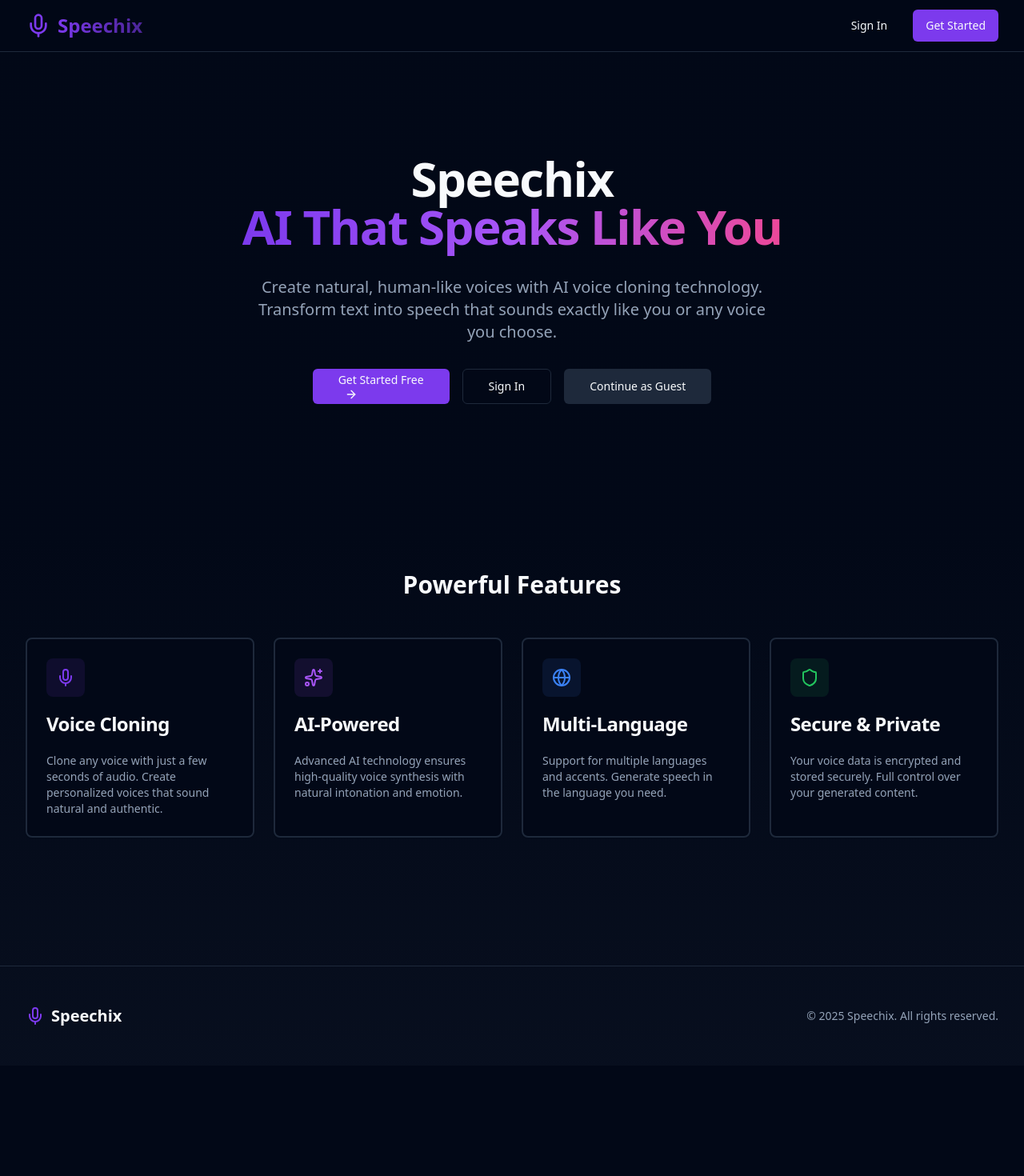
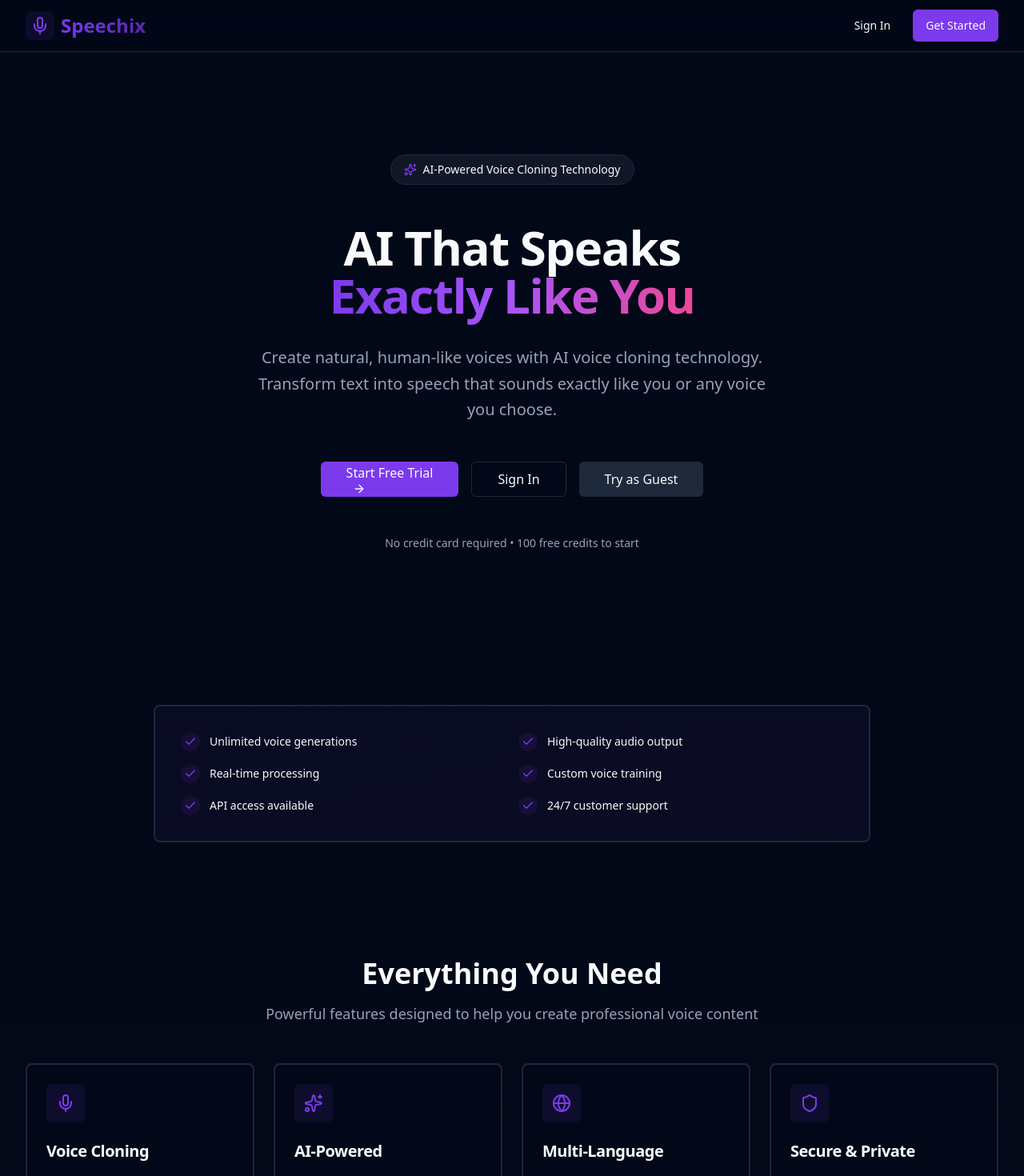
Before and after one commit to mrbuddhu/Speechix, a Next.js app: page / in a window 1280 px wide. Shown: the top 1470 px of the page at 80% size. Before the commit the page ends 1332 px from the top, so only its background shows below. Built offline with nearby package versions, Linux system fonts and the light colour scheme.

Commit message:
Complete professional SaaS UI overhaul with shadcn/ui - all components modernized

```diff
--- a/app/page.tsx
+++ b/app/page.tsx
@@ -2,7 +2,7 @@
 
 import Link from "next/link";
 import { useRouter } from "next/navigation";
-import { Mic, Sparkles, Globe, Shield, ArrowRight } from "lucide-react";
+import { Mic, Sparkles, Globe, Shield, ArrowRight, Check } from "lucide-react";
 import { auth } from "@/lib/auth";
 import { Button } from "@/components/ui/button";
 import { Card, CardContent, CardDescription, CardHeader, CardTitle } from "@/components/ui/card";
@@ -15,19 +15,53 @@
     router.push("/app");
   };
 
+  const features = [
+    {
+      icon: Mic,
+      title: "Voice Cloning",
+      description: "Clone any voice with just a few seconds of audio. Create personalized voices that sound natural and authentic.",
+    },
+    {
+      icon: Sparkles,
+      title: "AI-Powered",
+      description: "Advanced AI technology ensures high-quality voice synthesis with natural intonation and emotion.",
+    },
+    {
+      icon: Globe,
+      title: "Multi-Language",
+      description: "Support for multiple languages and accents. Generate speech in the language you need.",
+    },
+    {
+      icon: Shield,
+      title: "Secure & Private",
+      description: "Your voice data is encrypted and stored securely. Full control over your generated content.",
+    },
+  ];
+
+  const benefits = [
+    "Unlimited voice generations",
+    "High-quality audio output",
+    "Real-time processing",
+    "Custom voice training",
+    "API access available",
+    "24/7 customer support",
+  ];
+
   return (
     <div className="min-h-screen bg-gradient-to-b from-background via-background to-muted/20">
       {/* Header */}
-      <header className="border-b sticky top-0 z-50 bg-background/80 backdrop-blur-sm">
+      <header className="border-b sticky top-0 z-50 bg-background/95 backdrop-blur supports-[backdrop-filter]:bg-background/60">
         <div className="container mx-auto px-4 sm:px-6 lg:px-8">
           <div className="flex justify-between items-center h-16">
             <div className="flex items-center gap-2">
-              <Mic className="w-8 h-8 text-primary" />
-              <span className="text-2xl font-bold bg-gradient-to-r from-primary to-primary/60 bg-clip-text text-transparent">
+              <div className="p-1.5 rounded-lg bg-primary/10">
+                <Mic className="w-6 h-6 text-primary" />
+              </div>
+              <span className="text-2xl font-bold bg-gradient-to-r from-primary to-primary/70 bg-clip-text text-transparent">
                 Speechix
               </span>
             </div>
-            <div className="flex items-center gap-4">
+            <div className="flex items-center gap-3">
               <Button variant="ghost" asChild>
                 <Link href="/login">Sign In</Link>
               </Button>
@@ -40,109 +74,124 @@
       </header>
 
       {/* Hero Section */}
-      <section className="container mx-auto px-4 sm:px-6 lg:px-8 py-20 lg:py-32">
-        <div className="text-center space-y-8">
+      <section className="container mx-auto px-4 sm:px-6 lg:px-8 py-24 lg:py-32">
+        <div className="text-center space-y-8 max-w-4xl mx-auto">
+          <div className="inline-flex items-center gap-2 px-4 py-2 rounded-full border bg-muted/50 text-sm mb-4">
+            <Sparkles className="w-4 h-4 text-primary" />
+            <span>AI-Powered Voice Cloning Technology</span>
+          </div>
           <h1 className="text-5xl lg:text-6xl font-bold tracking-tight">
-            Speechix
+            AI That Speaks
             <br />
             <span className="bg-gradient-to-r from-primary via-purple-500 to-pink-500 bg-clip-text text-transparent">
-              AI That Speaks Like You
+              Exactly Like You
             </span>
           </h1>
-          <p className="text-xl text-muted-foreground max-w-2xl mx-auto">
+          <p className="text-xl text-muted-foreground max-w-2xl mx-auto leading-relaxed">
             Create natural, human-like voices with AI voice cloning technology.
-            Transform text into speech that sounds exactly like you or any voice
-            you choose.
+            Transform text into speech that sounds exactly like you or any voice you choose.
           </p>
-          <div className="flex flex-col sm:flex-row gap-4 justify-center">
-            <Button size="lg" asChild>
+          <div className="flex flex-col sm:flex-row gap-4 justify-center pt-4">
+            <Button size="lg" asChild className="text-base px-8">
               <Link href="/register">
-                Get Started Free
+                Start Free Trial
                 <ArrowRight className="ml-2 h-4 w-4" />
               </Link>
             </Button>
-            <Button size="lg" variant="outline" asChild>
+            <Button size="lg" variant="outline" asChild className="text-base px-8">
               <Link href="/login">Sign In</Link>
             </Button>
-            <Button size="lg" variant="secondary" onClick={handleGuestMode}>
-              Continue as Guest
+            <Button size="lg" variant="secondary" onClick={handleGuestMode} className="text-base px-8">
+              Try as Guest
             </Button>
           </div>
+          <p className="text-sm text-muted-foreground pt-4">
+            No credit card required • 100 free credits to start
+          </p>
+        </div>
+      </section>
+
+      {/* Benefits Section */}
+      <section className="container mx-auto px-4 sm:px-6 lg:px-8 py-16">
+        <div className="max-w-4xl mx-auto">
+          <Card className="border-2 bg-gradient-to-br from-primary/5 to-purple-500/5">
+            <CardContent className="p-8">
+              <div className="grid md:grid-cols-2 gap-4">
+                {benefits.map((benefit, index) => (
+                  <div key={index} className="flex items-center gap-3">
+                    <div className="p-1 rounded-full bg-primary/10">
+                      <Check className="w-4 h-4 text-primary" />
+                    </div>
+                    <span className="text-sm font-medium">{benefit}</span>
+                  </div>
+                ))}
+              </div>
+            </CardContent>
+          </Card>
         </div>
       </section>
 
       {/* Features Section */}
       <section className="container mx-auto px-4 sm:px-6 lg:px-8 py-20">
-        <h2 className="text-3xl font-bold text-center mb-12">Powerful Features</h2>
+        <div className="text-center space-y-4 mb-12">
+          <h2 className="text-3xl lg:text-4xl font-bold">Everything You Need</h2>
+          <p className="text-lg text-muted-foreground max-w-2xl mx-auto">
+            Powerful features designed to help you create professional voice content
+          </p>
+        </div>
         <div className="grid md:grid-cols-2 lg:grid-cols-4 gap-6">
-          <Card className="border-2 hover:border-primary/50 transition-colors">
+          {features.map((feature, index) => {
+            const Icon = feature.icon;
+            return (
+              <Card key={index} className="border-2 hover:border-primary/50 transition-all hover:shadow-lg">
                 <CardHeader>
                   <div className="w-12 h-12 bg-primary/10 rounded-lg flex items-center justify-center mb-4">
-                <Mic className="w-6 h-6 text-primary" />
+                    <Icon className="w-6 h-6 text-primary" />
                   </div>
-              <CardTitle>Voice Cloning</CardTitle>
+                  <CardTitle className="text-xl">{feature.title}</CardTitle>
                 </CardHeader>
                 <CardContent>
-              <CardDescription>
-                Clone any voice with just a few seconds of audio. Create
-                personalized voices that sound natural and authentic.
+                  <CardDescription className="text-base leading-relaxed">
+                    {feature.description}
                   </CardDescription>
                 </CardContent>
               </Card>
+            );
+          })}
+        </div>
+      </section>
 
-          <Card className="border-2 hover:border-primary/50 transition-colors">
-            <CardHeader>
-              <div className="w-12 h-12 bg-purple-500/10 rounded-lg flex items-center justify-center mb-4">
-                <Sparkles className="w-6 h-6 text-purple-500" />
+      {/* CTA Section */}
+      <section className="container mx-auto px-4 sm:px-6 lg:px-8 py-20">
+        <Card className="border-2 bg-gradient-to-br from-primary/10 via-purple-500/10 to-pink-500/10">
+          <CardContent className="p-12 text-center">
+            <h2 className="text-3xl font-bold mb-4">Ready to Get Started?</h2>
+            <p className="text-lg text-muted-foreground mb-8 max-w-2xl mx-auto">
+              Join thousands of creators using Speechix to bring their content to life
+            </p>
+            <div className="flex flex-col sm:flex-row gap-4 justify-center">
+              <Button size="lg" asChild className="text-base px-8">
+                <Link href="/register">
+                  Create Free Account
+                  <ArrowRight className="ml-2 h-4 w-4" />
+                </Link>
+              </Button>
+              <Button size="lg" variant="outline" onClick={handleGuestMode} className="text-base px-8">
+                Try as Guest
+              </Button>
             </div>
-              <CardTitle>AI-Powered</CardTitle>
-            </CardHeader>
-            <CardContent>
-              <CardDescription>
-                Advanced AI technology ensures high-quality voice synthesis with
-                natural intonation and emotion.
-              </CardDescription>
           </CardContent>
         </Card>
-
-          <Card className="border-2 hover:border-primary/50 transition-colors">
-            <CardHeader>
-              <div className="w-12 h-12 bg-blue-500/10 rounded-lg flex items-center justify-center mb-4">
-                <Globe className="w-6 h-6 text-blue-500" />
-              </div>
-              <CardTitle>Multi-Language</CardTitle>
-            </CardHeader>
-            <CardContent>
-              <CardDescription>
-                Support for multiple languages and accents. Generate speech in the
-                language you need.
-              </CardDescription>
-            </CardContent>
-          </Card>
-
-          <Card className="border-2 hover:border-primary/50 transition-colors">
-            <CardHeader>
-              <div className="w-12 h-12 bg-green-500/10 rounded-lg flex items-center justify-center mb-4">
-                <Shield className="w-6 h-6 text-green-500" />
-              </div>
-              <CardTitle>Secure & Private</CardTitle>
-            </CardHeader>
-            <CardContent>
-              <CardDescription>
-                Your voice data is encrypted and stored securely. Full control over
-                your generated content.
-              </CardDescription>
-            </CardContent>
-          </Card>
-        </div>
       </section>
 
       {/* Footer */}
       <footer className="border-t mt-20">
         <div className="container mx-auto px-4 sm:px-6 lg:px-8 py-12">
-          <div className="flex flex-col md:flex-row justify-between items-center">
-            <div className="flex items-center gap-2 mb-4 md:mb-0">
-              <Mic className="w-6 h-6 text-primary" />
+          <div className="flex flex-col md:flex-row justify-between items-center gap-4">
+            <div className="flex items-center gap-2">
+              <div className="p-1.5 rounded-lg bg-primary/10">
+                <Mic className="w-5 h-5 text-primary" />
+              </div>
               <span className="text-xl font-bold">Speechix</span>
             </div>
             <p className="text-sm text-muted-foreground">
--- /dev/null
+++ b/components/ui/badge.tsx
@@ -0,0 +1,36 @@
+import * as React from "react"
+import { cva, type VariantProps } from "class-variance-authority"
+
+import { cn } from "@/lib/utils"
+
+const badgeVariants = cva(
+  "inline-flex items-center rounded-full border px-2.5 py-0.5 text-xs font-semibold transition-colors focus:outline-none focus:ring-2 focus:ring-ring focus:ring-offset-2",
+  {
+    variants: {
+      variant: {
+        default:
+          "border-transparent bg-primary text-primary-foreground hover:bg-primary/80",
+        secondary:
+          "border-transparent bg-secondary text-secondary-foreground hover:bg-secondary/80",
+        destructive:
+          "border-transparent bg-destructive text-destructive-foreground hover:bg-destructive/80",
+        outline: "text-foreground",
+      },
+    },
+    defaultVariants: {
+      variant: "default",
+    },
+  }
+)
+
+export interface BadgeProps
+  extends React.HTMLAttributes<HTMLDivElement>,
+    VariantProps<typeof badgeVariants> {}
+
+function Badge({ className, variant, ...props }: BadgeProps) {
+  return (
+    <div className={cn(badgeVariants({ variant }), className)} {...props} />
+  )
+}
+
+export { Badge, badgeVariants }
--- a/package.json
+++ b/package.json
@@ -9,6 +9,7 @@
     "lint": "next lint"
   },
   "dependencies": {
+    "@radix-ui/react-avatar": "^1.1.11",
     "@radix-ui/react-label": "^2.1.8",
     "@radix-ui/react-progress": "^1.1.8",
     "@radix-ui/react-select": "^2.2.6",
```
Also changed, not shown: components/AccountSection.tsx (+41 -26 lines), components/GenerationHistory.tsx (+79 -62 lines), components/VoiceStudio.tsx (+96 -73 lines), components/ui/avatar.tsx (added, +48 -0 lines), 1 other file (tests, documents, lock files or other folders). Lines whose indentation alone changed are shown as unchanged.
